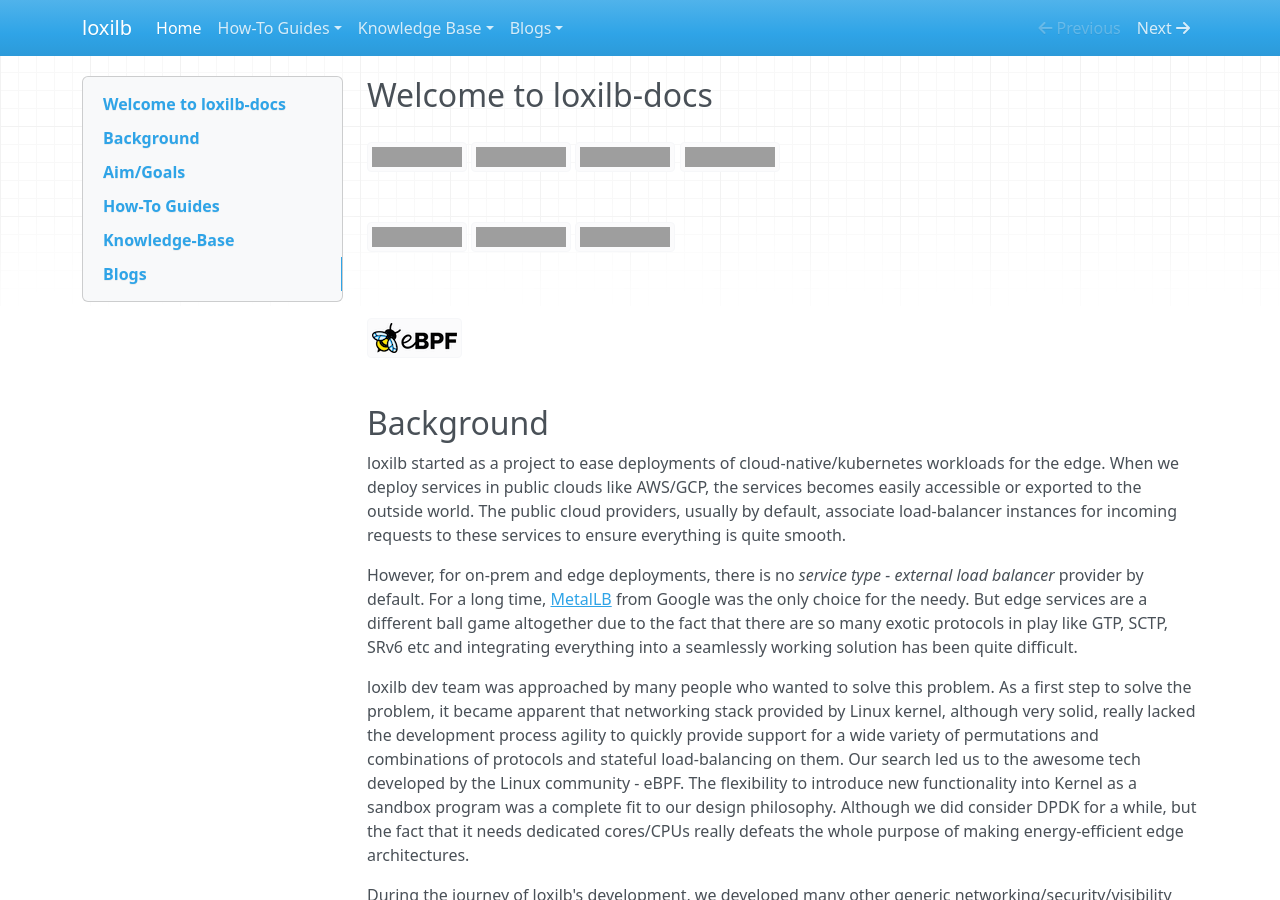
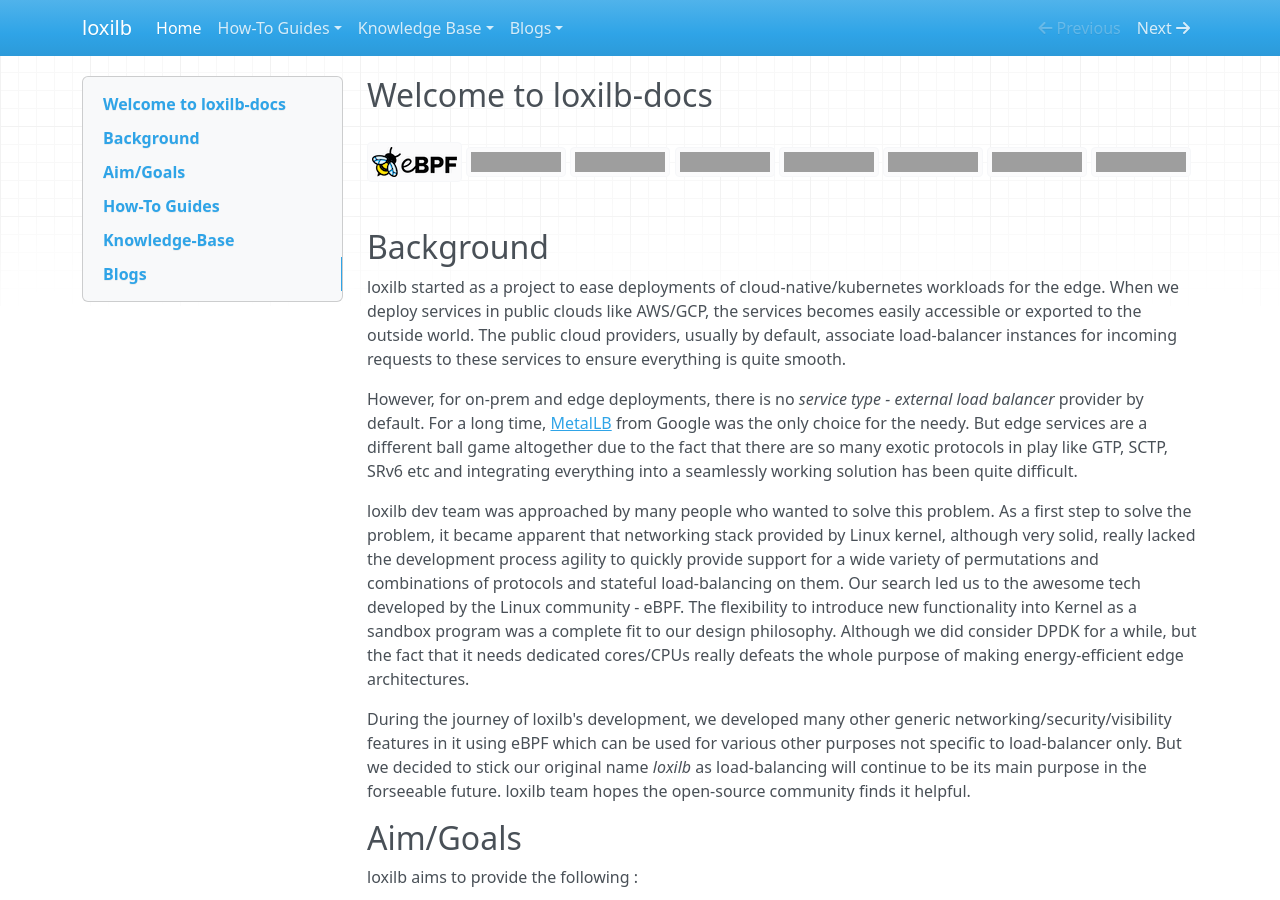
Before and after one commit to loxilb-io/loxilbdocs, an MkDocs documentation site: the page built from docs/index.md, in a window 1280 px wide and 900 px high. Built offline with MkDocs 1.6.1, drawn with Linux system fonts in a browser that asks for light colours; nearby versions of some CDN libraries; grey boxes are pictures that could not be loaded.

Commit message:
Update index.md

```diff
--- a/docs/index.md
+++ b/docs/index.md
@@ -1,9 +1,6 @@
 ## Welcome to loxilb-docs
 
-[![eBPF Emerging App](https://img.shields.io/badge/ebpf.io-Emerging--App-success)](https://ebpf.io/projects#loxilb) [![Go Report Card](https://goreportcard.com/badge/github.com/loxilb-io/loxilb)](https://goreportcard.com/report/github.com/loxilb-io/loxilb) ![build workflow](https://github.com/loxilb-io/loxilb/actions/workflows/docker-image.yml/badge.svg) ![sanity workflow](https://github.com/loxilb-io/loxilb/actions/workflows/basic-sanity.yml/badge.svg)
-![apache](https://img.shields.io/badge/license-Apache-blue.svg) ![gpl](https://img.shields.io/badge/license-BSD-blue.svg)  [![Stargazers][stars-shield]][stars-url]
-
-[![eBPF Emerging Project](photos/ebpflogo.png)](https://ebpf.io/projects#loxilb)
+[![eBPF Emerging Project](photos/ebpflogo.png)](https://ebpf.io/projects#loxilb) [![eBPF Emerging App](https://img.shields.io/badge/ebpf.io-Emerging--App-success)](https://ebpf.io/projects#loxilb) [![Go Report Card](https://goreportcard.com/badge/github.com/loxilb-io/loxilb)](https://goreportcard.com/report/github.com/loxilb-io/loxilb) ![build workflow](https://github.com/loxilb-io/loxilb/actions/workflows/docker-image.yml/badge.svg) ![sanity workflow](https://github.com/loxilb-io/loxilb/actions/workflows/basic-sanity.yml/badge.svg) ![apache](https://img.shields.io/badge/license-Apache-blue.svg) ![gpl](https://img.shields.io/badge/license-BSD-blue.svg)  [![Stargazers][stars-shield]][stars-url]
 
 [stars-shield]: https://img.shields.io/github/stars/loxilb-io??style=for-the-badge&logo=appveyor
 [stars-url]: https://github.com/loxilb-io/loxilb/stargazers
```
